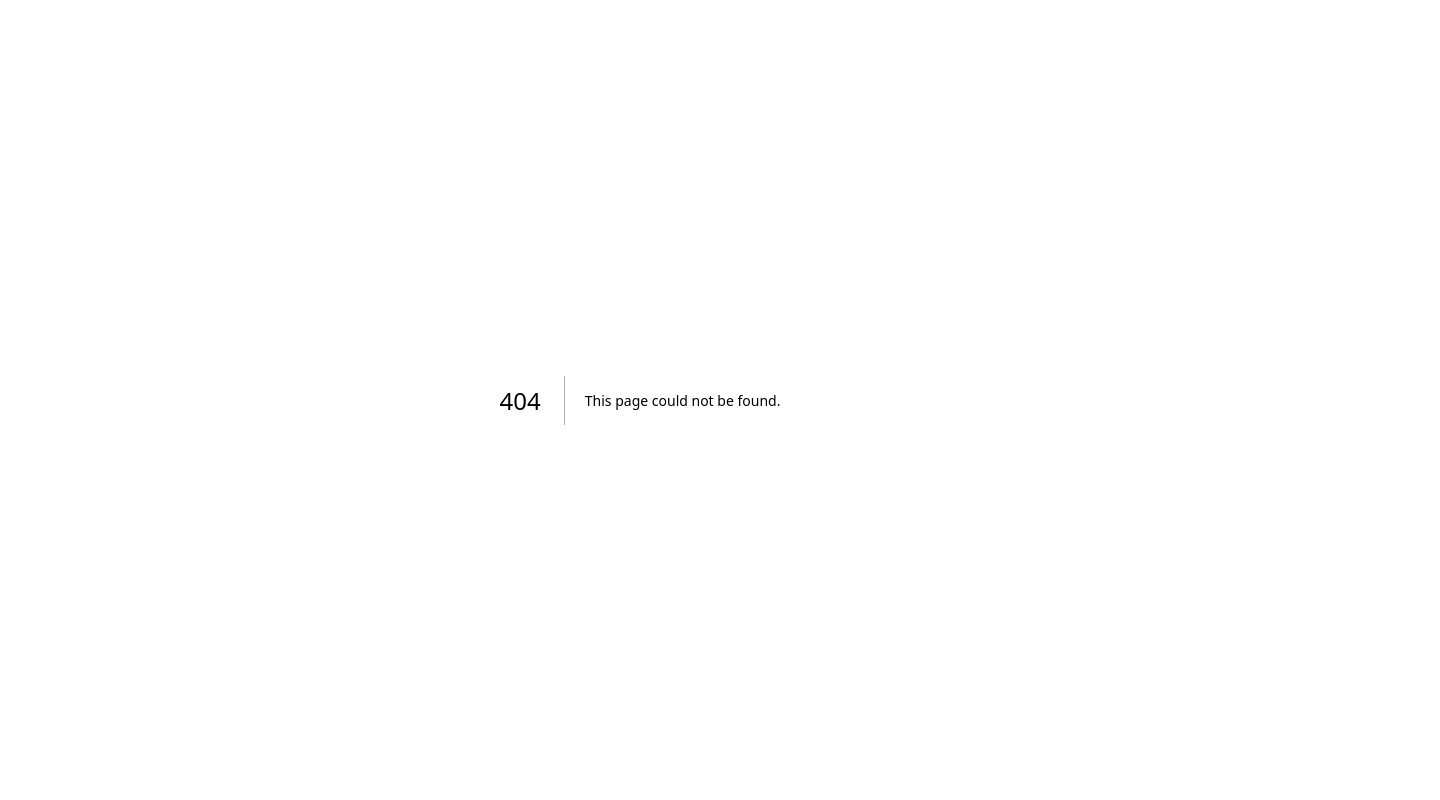
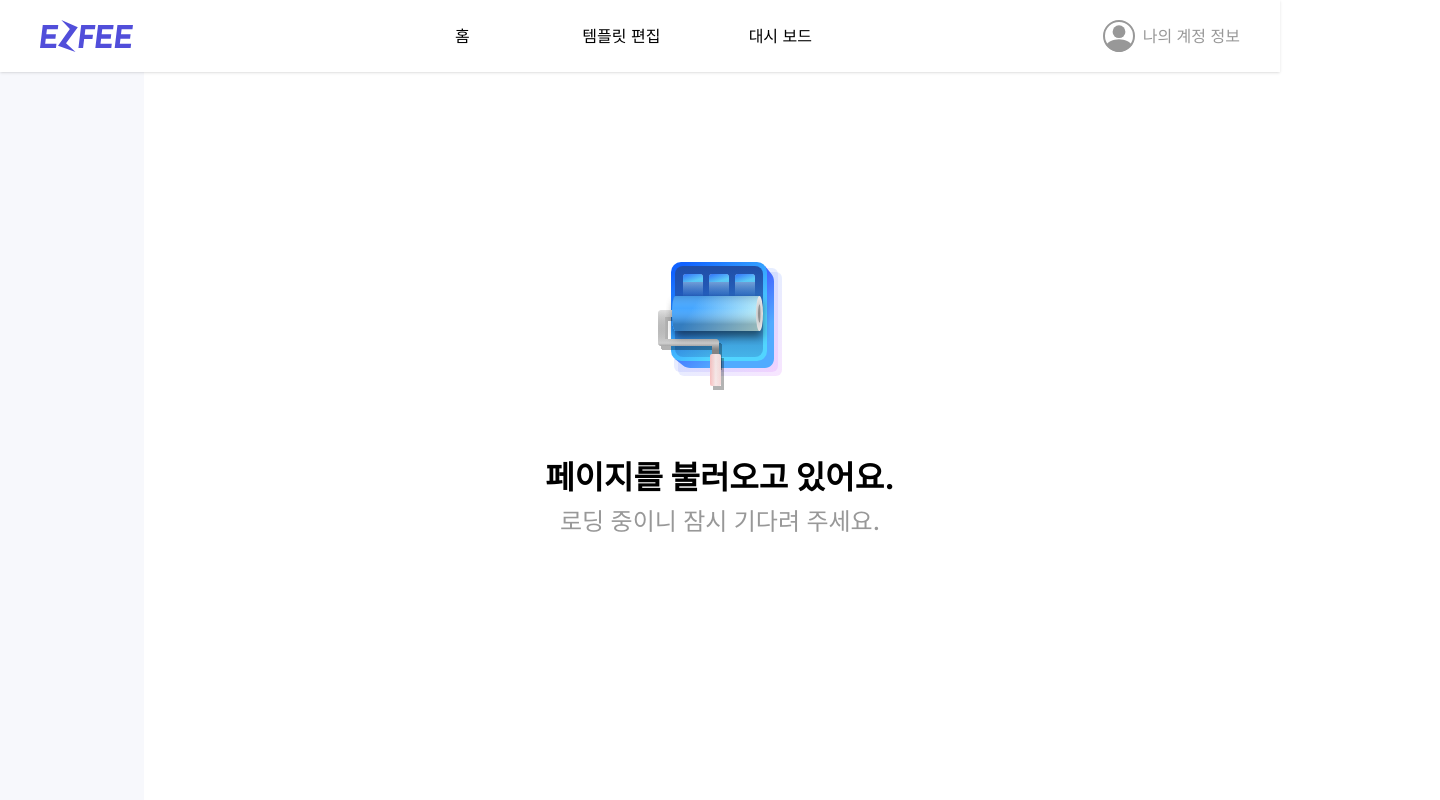
Before and after one commit to minki-dev/PRIETAG_FE, a Next.js app: page /publishing in a window 1280 px wide. Before the commit this address had no page. Shown: the top 800 px of the page, 1440 px wide, since content can reach past the window. Built offline with nearby package versions, Linux system fonts and the light colour scheme.

Commit message:
💄design: 퍼블리싱 중 화면 구현

```diff
--- /dev/null
+++ b/app/publishing/page.tsx
@@ -0,0 +1,35 @@
+import React from 'react'
+import Image from 'next/image'
+import Header from '@/components/header/Header'
+import Footer from '@/components/footer/Footer'
+
+export default function error() {
+
+  return (
+    <>
+      <Header />
+      <div className='relative flex w-[1920px] h-[808px] justify-between sm:w-[144px]'>
+        <div className='w-[240px] h-[808px] bg-[#F9E8E8]' />
+        <div className='w-[100%] justify-center items-center bg-[#F7F8FC]'>
+          <div className='w-[640px] h-[373px] mt-[180px] ml-[400px] mr-[400px]'>
+            <Image
+              src='/img/publishing.svg'
+              alt='Loading...'
+              width={144}
+              height={144}
+              className='mb-[56px] mx-auto'
+            />
+            <h1 className='w-[640px] not-italic font-bold text-[32px] leading-[51px] text-center'>
+              페이지를 불러오고 있어요.
+            </h1>
+            <h2 className='w-[640px] not-italic font-medium text-2xl leading-[38px] text-[#989898] text-center'>
+              로딩 중이니 잠시 기다려 주세요.
+            </h2>
+          </div>
+        </div>
+        <div className=' w-[240px] h-[808px] right-0 bg-[#F9E8E8]' />
+      </div>
+      <Footer />
+    </>
+  )
+}
```
